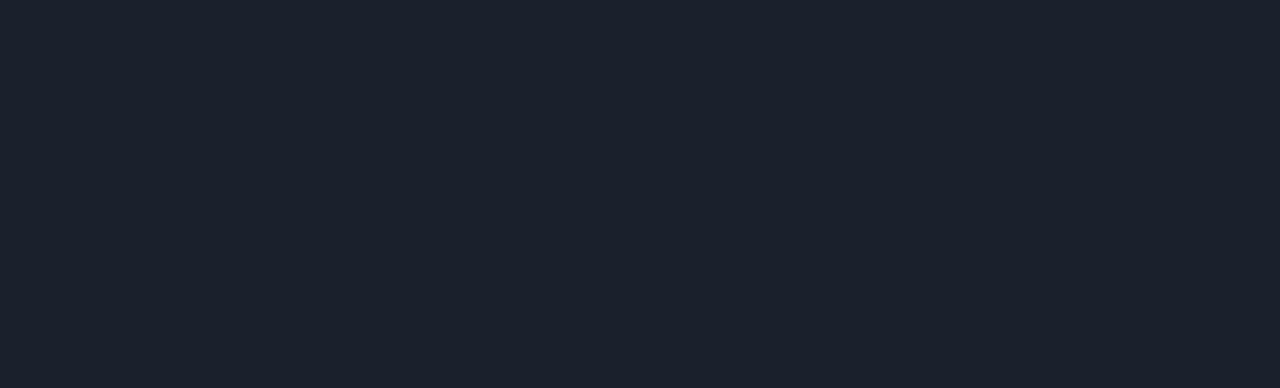
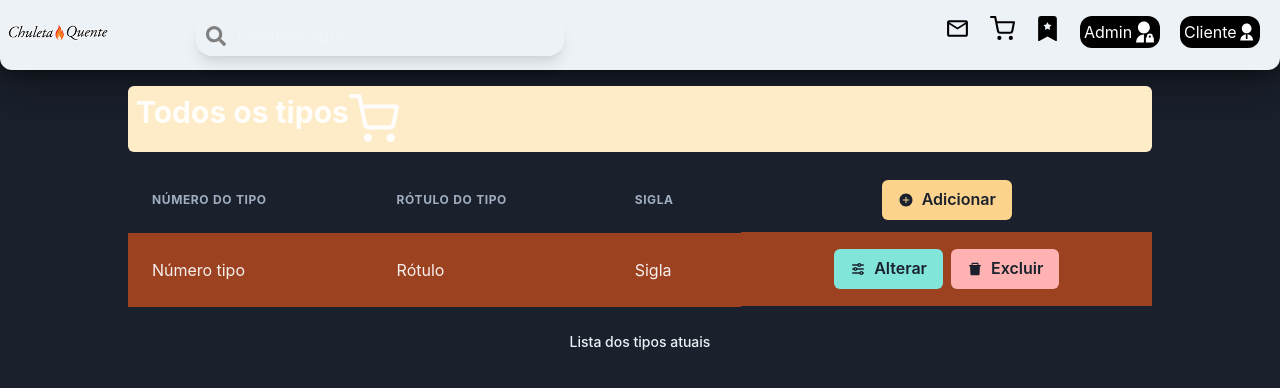
Before and after one commit to xFabriicioJS/chuleta-quentev2, a React (Create React App) app in the folder frontend/: page /admin/tipos in a window 1280 px wide. Before the commit this address had no page. Shown: the top 388 px of the page. Built offline with nearby package versions, Linux system fonts and the light colour scheme.

Commit message:
criacao de mais telas

```diff
--- a/frontend/src/App.js
+++ b/frontend/src/App.js
@@ -11,7 +11,10 @@ import LoginCliente from "./components/pages/login/LoginCliente";
 import "./App.css";
 import AdicionarProduto from "./components/pages/admin/AdicionarProduto";
 import AdicionarTipo from "./components/pages/admin/AdicionarTipo";
-import AdicionarReserva from './components/pages/cliente/AdicionarReserva'
+import AdicionarReserva from './components/pages/cliente/AdicionarReserva';
+import AdminTipos from "./components/pages/admin/AdminTipos";
+import AdminReservas from "./components/pages/admin/AdminReservas";
+
 
 function App() {
 
@@ -26,8 +29,9 @@ function App() {
     <Box
     >
         <Routes>
-          <Route path="/admin/adicionarProduto" element={<AdicionarProduto/>} />
+
           <Route path="/" element={<Homepage/>} />
+          <Route path="/admin/adicionar-produto" element={<AdicionarProduto/>} />
           <Route path="/login/admin" element={<LoginAdmin/>} />
           <Route path="/login/cliente" element={<LoginCliente/>} />
           <Route path="/admin" element={<Admin/>} />
@@ -36,12 +40,14 @@ function App() {
           <Route path="/cadastro-cliente" element={<CadastroCliente/>} />
           <Route path="/admin/adicionar-tipo" element={<AdicionarTipo/>} />
           <Route path="/cliente/adicionar-reserva" element={<AdicionarReserva/>} />
+          <Route path="/admin/tipos" element={<AdminTipos/>} />
+          <Route path="/admin/reservas" element={<AdminReservas/>} />
           {/*          <Route path="/destaques" element={<Destaques/>} />
           <Route path="/buscaProduto" element={<BuscaProduto/>} />
           <Route path="/admin" element={<Admin/>} />
 
           <Route path="/admin/usuarios" element={<AdminUsuarios/>} />
-          <Route path="/admin/tipos" element={<AdminTipos/>} /> */}
+           */}
         </Routes>
         </Box>
   );
--- a/frontend/src/components/pages/admin/AdminProdutos.jsx
+++ b/frontend/src/components/pages/admin/AdminProdutos.jsx
@@ -32,7 +32,7 @@ function AdminProdutos() {
         display="flex"
         width="80%"
         m="0 auto"
-        bgColor="teal.100"
+        bgColor="orange.100"
         p="2"
         rounded="md"
         my="4"
@@ -43,11 +43,12 @@ function AdminProdutos() {
         </Heading>
         <TableContainer
             width="80%"
+            minWidth="60vw"
             rounded="2xl"
             boxShadow="Dark lg"
             m="0 auto"
         >
-            <Table variant="striped" colorScheme="purple">
+            <Table variant="striped" colorScheme="orange">
                 <TableCaption>Lista de produtos</TableCaption>
                     <Thead>
                         <Tr>
@@ -67,7 +68,7 @@ function AdminProdutos() {
                                 Imagem
                             </Th>
                             <Th display="flex" justifyContent="center">
-                                <Button colorScheme="purple" leftIcon={<IoIosAddCircle/>}>
+                                <Button colorScheme="orange" leftIcon={<IoIosAddCircle/>}>
                                     Adicionar
                                 </Button>
                             </Th>
--- a/frontend/src/components/pages/admin/AdminReservas.jsx
+++ b/frontend/src/components/pages/admin/AdminReservas.jsx
@@ -94,9 +94,10 @@ function AdminReservas() {
                             <Td>Teste hora</Td>
                             <Td>Teste númeroPessoas</Td>
                             <Td>Teste Motivo</Td>
+                            <Td>Teste dataAbertura</Td>
+                            <Td>Teste Status</Td>
                             <Td display="flex" justifyContent="center" gap="2">
                                 <Button leftIcon={<TbAdjustmentsHorizontal/>} colorScheme="teal">Alterar</Button>
-                                <Button leftIcon={<AiFillDelete/>} colorScheme="red">Excluir</Button>
                             </Td>
                         </Tr>
                     </Tbody>
--- a/frontend/src/components/pages/admin/AdminTipos.jsx
+++ b/frontend/src/components/pages/admin/AdminTipos.jsx
@@ -1 +1,86 @@
-eeee
+import React from 'react'
+import {
+    Table,
+    Thead,
+    Tbody,
+    Tr,
+    Th,
+    Td,
+    TableCaption,
+    TableContainer,
+    Heading,
+    Button,
+  } from '@chakra-ui/react'
+
+import {IoIosAddCircle} from 'react-icons/io'
+import { FiShoppingCart } from 'react-icons/fi'
+import {TbAdjustmentsHorizontal} from 'react-icons/tb'
+import Header from '../../reutilizable/Header'
+import { AiFillDelete } from 'react-icons/ai'
+
+function AdminTipos() {
+
+
+
+
+  return (
+    <>
+        <Header/>
+        <Heading
+        display="flex"
+        width="80%"
+        m="0 auto"
+        bgColor="orange.100"
+        p="2"
+        rounded="md"
+        my="4"
+        fontSize="30"
+        >
+            Todos os tipos
+            <FiShoppingCart fontSize="50px"/>
+        </Heading>
+        <TableContainer
+            width="80%"
+            minWidth="60vw"
+            rounded="2xl"
+            boxShadow="Dark lg"
+            m="0 auto"
+        >
+            <Table variant="striped" colorScheme="orange">
+                <TableCaption>Lista dos tipos atuais</TableCaption>
+                    <Thead>
+                        <Tr>
+                            <Th>
+                                Número do tipo
+                            </Th>
+                            <Th>
+                                Rótulo do tipo
+                            </Th>
+                            <Th>
+                                Sigla
+                            </Th>
+                            <Th display="flex" justifyContent="center">
+                                <Button colorScheme="orange" leftIcon={<IoIosAddCircle/>}>
+                                    Adicionar
+                                </Button>
+                            </Th>
+                        </Tr>
+                    </Thead>
+                    <Tbody>
+                        <Tr>
+                            <Td>Número tipo</Td>
+                            <Td>Rótulo</Td>
+                            <Td>Sigla</Td>
+                            <Td display="flex" justifyContent="center" gap="2">
+                                <Button leftIcon={<TbAdjustmentsHorizontal/>} colorScheme="teal">Alterar</Button>
+                                <Button leftIcon={<AiFillDelete/>} colorScheme="red">Excluir</Button>
+                            </Td>
+                        </Tr>
+                    </Tbody>
+            </Table>
+        </TableContainer>
+    </>
+  )
+}
+
+export default AdminTipos
--- a/frontend/src/components/pages/cliente/AdicionarReserva.jsx
+++ b/frontend/src/components/pages/cliente/AdicionarReserva.jsx
@@ -46,7 +46,7 @@ export default function AdicionarProduto() {
   const format = (val) => `$` + val
   const parse = (val) => val.replace(/^\$/, '')
 
-  const [value, setValue] = useState('1.53');
+  const [value, setValue] = useState('1.99');
   const [date, setDate] = useState(new Date());
 
 
@@ -83,8 +83,11 @@ export default function AdicionarProduto() {
             <FormControl>
               <FormLabel htmlFor="tipo">Data pretendida da reserva</FormLabel>
               <DatePicker
+                timeInputLabel="Horário:"
+                dateFormat="dd/MM/yyyy h:mm aa"
                 showTimeSelect
-                selected={Date}
+                required
+                selected={date}
                 onChange={(date) => setDate(date)}
                 />
 
```
